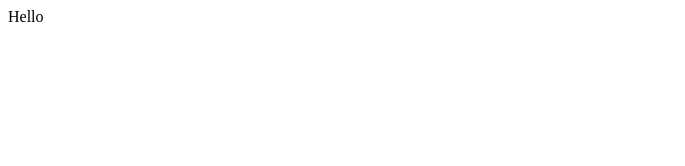
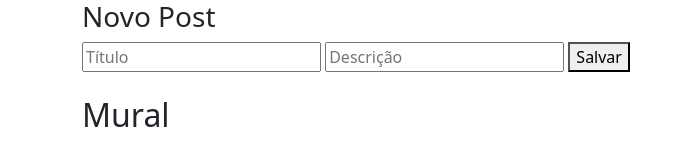
Before and after one commit to bimaggi/mural_de_avisos, a website: page public/index.html in a window 1280 px wide. Shown: the whole page, without its empty margins (0-685 px from the left). Drawn offline with nearby package versions, Linux system fonts and the light colour scheme.

Commit message:
iniciando o front

```diff
--- a/public/index.html
+++ b/public/index.html
@@ -4,10 +4,25 @@
     <meta charset="UTF-8">
     <meta http-equiv="X-UA-Compatible" content="IE=edge">
     <meta name="viewport" content="width=device-width, initial-scale=1.0">
-    <title>teste</title>
+    <title>Meu mural</title>
+    <!-- CSS only -->
+<link href="https://cdn.jsdelivr.net/npm/bootstrap@5.0.0-beta3/dist/css/bootstrap.min.css"rel="stylesheet"integrity="sha384-eOJMYsd53ii+scO/bJGFsiCZc+5NDVN2yr8+0RDqr0Ql0h+rP48ckxlpbzKgwra6"crossorigin="anonymous">
 </head>
 
 <body>
-    Hello
+    <div class="container">
+        <h3>Novo Post</h3>
+        <div>
+            <input id="title" placeholder="Título">
+            <input id="desc" placeholder="Descrição">
+            <button>Salvar</button>
+        </div>
+        <h2 class="mt-4">Mural</h2>
+        <div id="posts">
+
+        </div>
+
+    </div>
+    <script src="./scripts/scripts.js"></script>
 </body>
 </html>
```
Also changed, not shown: public/scripts/scripts.js (added).
